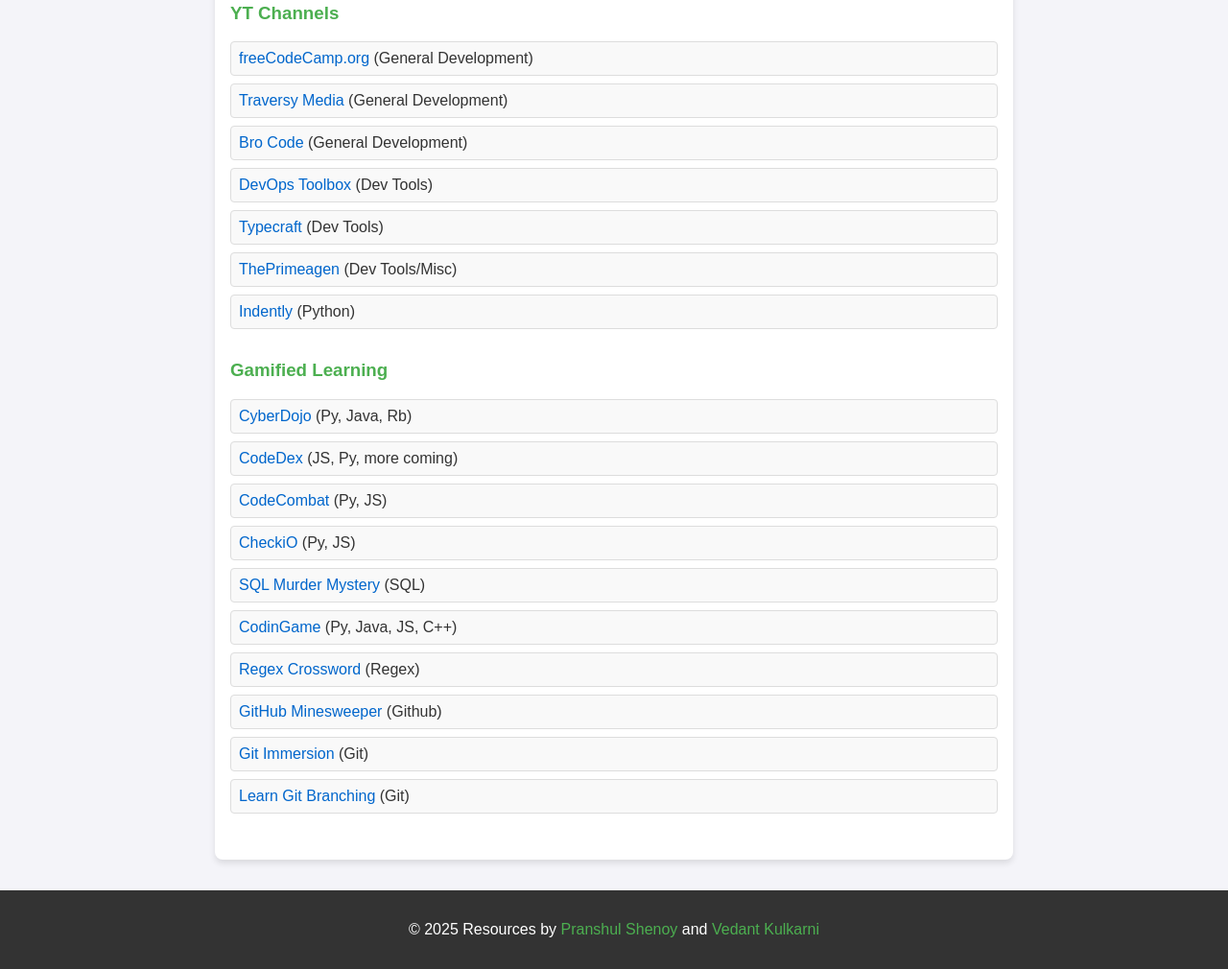
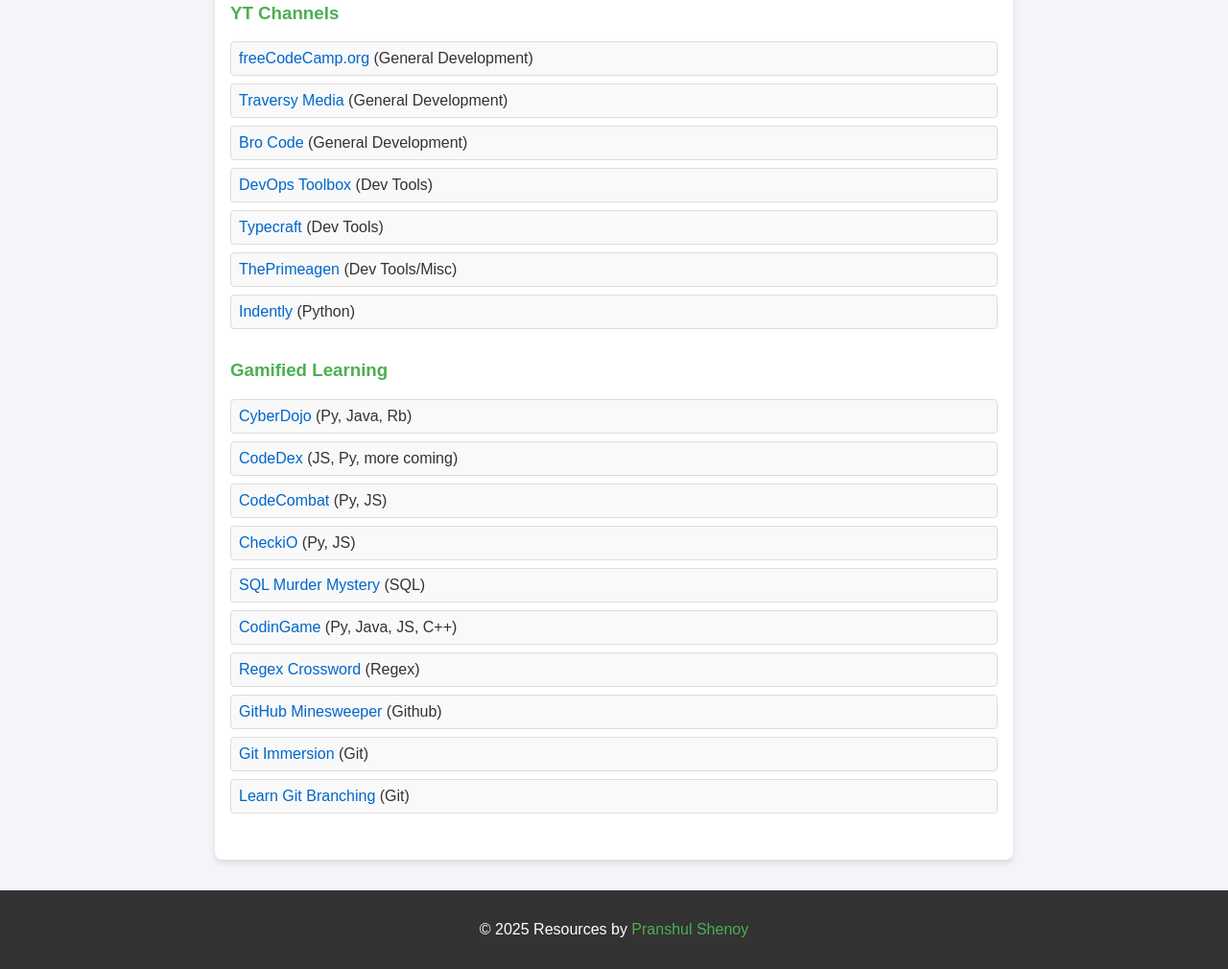
Before and after one commit to DevResourcesIIITH/DevResourcesIIITH.github.io, a plain HTML site: page index.html in a window 1280 px wide. Shown: the part 800-1810 px from the top of the page at 96% size. Drawn offline with Linux system fonts and the light colour scheme.

Commit message:
Updated footer

```diff
--- a/index.html
+++ b/index.html
@@ -184,10 +184,7 @@
     </main>
 
     <footer>
-        <p>
-            &copy; 2025 Resources by <a href="#">Pranshul Shenoy</a> and
-            <a href="#">Vedant Kulkarni</a>
-        </p>
+        <p>&copy; 2025 Resources by <a href="#">Pranshul Shenoy</a></p>
     </footer>
 
     <script>
```
